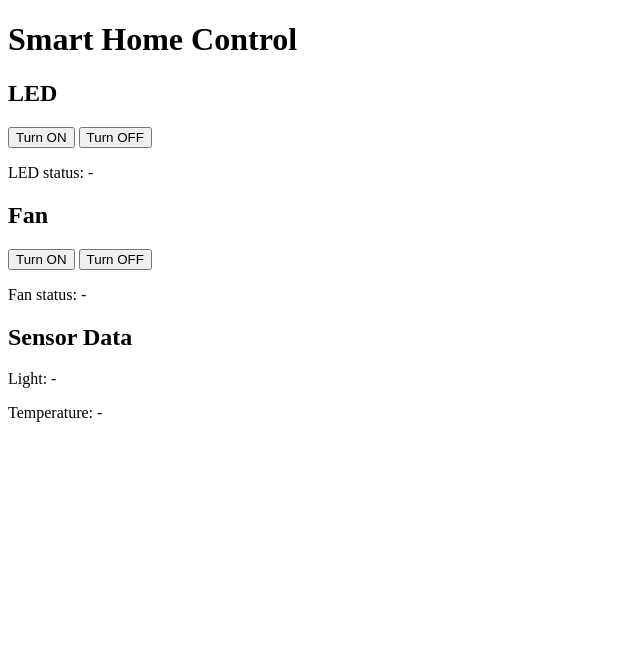
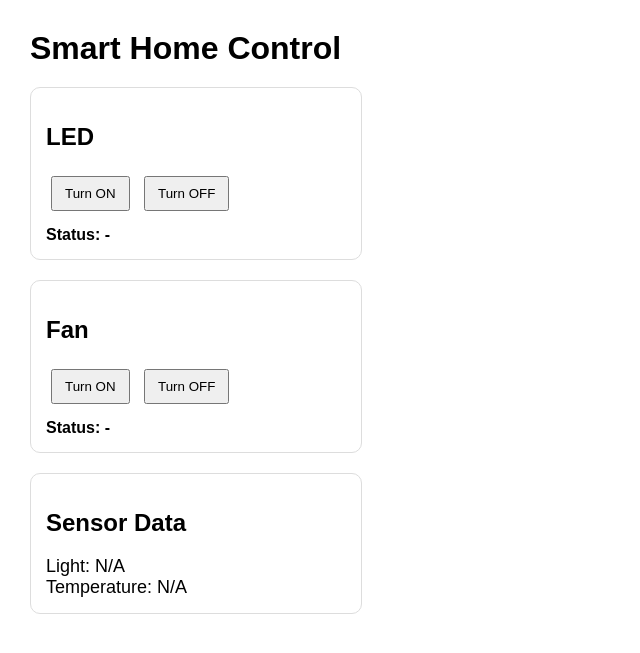
Before and after one commit to KotexChick00/smart-home-web, a Django app: page / in a window 1280 px wide. Shown: the top 653 px of the page, without its empty margins (0-640 px from the left). Run offline with Django 5.2, Linux system fonts and the light colour scheme.

Commit message:
working good

```diff
--- a/smart_home/home/apps.py
+++ b/smart_home/home/apps.py
@@ -1,8 +1,12 @@
 from django.apps import AppConfig
-
+import os
 
 class HomeConfig(AppConfig):
     name = 'home'
 
     def ready(self):
+        if os.environ.get('RUN_MAIN') != 'true':
+            return
+
         from . import mqtt_client
+        mqtt_client.start()
--- a/smart_home/home/mqtt_client.py
+++ b/smart_home/home/mqtt_client.py
@@ -35,5 +35,7 @@ def publish(topic, message):
 client = mqtt.Client()
 client.on_connect = on_connect
 client.on_message = on_message
-client.connect(BROKER, PORT, 60)
-client.loop_start()
+
+def start():
+    client.connect(BROKER, PORT, 60)
+    client.loop_start()
--- a/smart_home/home/templates/home.html
+++ b/smart_home/home/templates/home.html
@@ -2,27 +2,73 @@
 <html>
 <head>
     <title>Smart Home</title>
+    <style>
+        body {
+            font-family: Arial, sans-serif;
+            margin: 30px;
+        }
+
+        h1 {
+            margin-bottom: 20px;
+        }
+
+        .card {
+            padding: 15px;
+            border: 1px solid #ddd;
+            border-radius: 10px;
+            margin-bottom: 20px;
+            width: 300px;
+        }
+
+        button {
+            margin: 5px;
+            padding: 8px 12px;
+            cursor: pointer;
+        }
+
+        .status {
+            margin-top: 10px;
+            font-weight: bold;
+        }
+
+        .sensor {
+            font-size: 18px;
+        }
+    </style>
 </head>
+
 <body>
 
 <h1>Smart Home Control</h1>
 
-    <!-- LED Control -->
+<!-- LED -->
+<div class="card">
     <h2>LED</h2>
-    <button onclick="controlLED('ON')">Turn ON</button>
-    <button onclick="controlLED('OFF')">Turn OFF</button>
-    <p id="led-status">LED status: -</p>
+    <button onclick="controlDevice(LED_URL, 'ON', 'led-status')">Turn ON</button>
+    <button onclick="controlDevice(LED_URL, 'OFF', 'led-status')">Turn OFF</button>
+    <div id="led-status" class="status">Status: -</div>
+</div>
 
-    <!-- Fan Control -->
+<!-- FAN -->
+<div class="card">
     <h2>Fan</h2>
-    <button onclick="controlFan('ON')">Turn ON</button>
-    <button onclick="controlFan('OFF')">Turn OFF</button>
-    <p id="fan-status">Fan status: -</p>
+    <button onclick="controlDevice(FAN_URL, 'ON', 'fan-status')">Turn ON</button>
+    <button onclick="controlDevice(FAN_URL, 'OFF', 'fan-status')">Turn OFF</button>
+    <div id="fan-status" class="status">Status: -</div>
+</div>
 
-    <!-- Sensor Data -->
+<!-- SENSORS -->
+<div class="card">
     <h2>Sensor Data</h2>
-    <p id="light-data">Light: -</p>
-    <p id="temp-data">Temperature: -</p>
+
+    <div class="sensor">
+        Light: <span id="light-data">-</span>
+    </div>
+
+    <div class="sensor">
+        Temperature: <span id="temp-data">-</span>
+    </div>
+</div>
 
 <script>
 const LED_URL = "/control_led/";
@@ -30,7 +76,10 @@ const FAN_URL = "/control_fan/";
 const LIGHT_URL = "/get_light_data/";
 const TEMP_URL = "/get_temp_data/";
 
-async function sendCommand(url, state, statusId, label) {
+/* ---------------- Device Control ---------------- */
+
+async function controlDevice(url, state, statusId) {
+    try {
         const res = await fetch(url, {
             method: "POST",
             headers: {
@@ -40,19 +89,18 @@ async function sendCommand(url, state, statusId, label) {
         });
 
         const data = await res.json();
-    document.getElementById(statusId).innerText = data.status || data.error;
+        document.getElementById(statusId).innerText =
+            data.status || data.error || "Unknown response";
+
+    } catch (err) {
+        document.getElementById(statusId).innerText = "Request failed";
+    }
 }
 
-function controlLED(state) {
-    sendCommand(LED_URL, state, "led-status", "LED");
-}
+/* ---------------- Sensor Polling ---------------- */
 
-function controlFan(state) {
-    sendCommand(FAN_URL, state, "fan-status", "Fan");
-}
-
-// Polling sensor data
 async function updateSensors() {
+    try {
         const lightRes = await fetch(LIGHT_URL);
         const lightData = await lightRes.json();
 
@@ -60,13 +108,18 @@ async function updateSensors() {
         const tempData = await tempRes.json();
 
         document.getElementById("light-data").innerText =
-        "Light: " + lightData.state;
+            lightData.value ?? "N/A";
 
         document.getElementById("temp-data").innerText =
-        "Temperature: " + tempData.temp;
+            tempData.temp ?? "N/A";
+
+    } catch (err) {
+        console.error("Sensor update failed", err);
+    }
 }
 
-// refresh every 2 seconds
+/* ---------------- Auto Refresh ---------------- */
+
 setInterval(updateSensors, 2000);
 updateSensors();
 
--- a/smart_home/home/urls.py
+++ b/smart_home/home/urls.py
@@ -3,7 +3,7 @@ from  . import views
 
 urlpatterns = [
     path('', views.home, name='home'),
-    path('get_light_status/', views.get_light_data),
+    path('get_light_data/', views.get_light_data),
     path('get_temp_data/', views.get_temp_data),
     path('control_led/', views.control_led),
     path('control_fan/', views.control_fan),
--- a/smart_home/home/views.py
+++ b/smart_home/home/views.py
@@ -2,6 +2,7 @@ import json
 from django.shortcuts import render
 from django.http import HttpResponse, JsonResponse
 from django.template import loader
+from django.views.decorators.csrf import csrf_exempt
 
 from . import mqtt_client
 from .mqtt_client import LIGHT_DATA, TEMP_DATA
@@ -33,8 +34,10 @@ def control_device(request, topic, name):
         return JsonResponse({'status': f'{name} turned OFF'})
     return JsonResponse({'error': 'Invalid state'}, status=400)
 
+@csrf_exempt
 def control_led(request):
     return control_device(request, TOPIC_LED, "LED")
 
+@csrf_exempt
 def control_fan(request):
     return control_device(request, TOPIC_FAN, "Fan")
```
Also changed, not shown: test.py (deleted, +0 -24 lines). Lines whose indentation alone changed are shown as unchanged.
